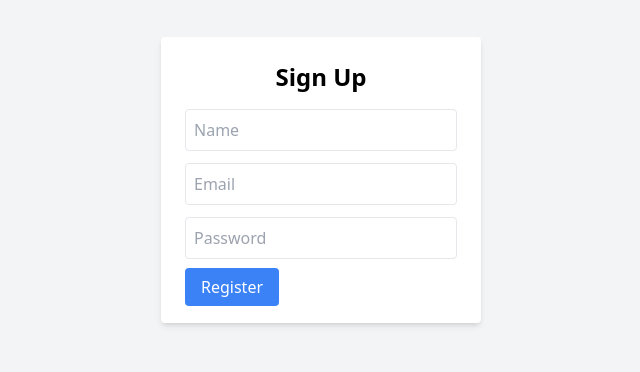
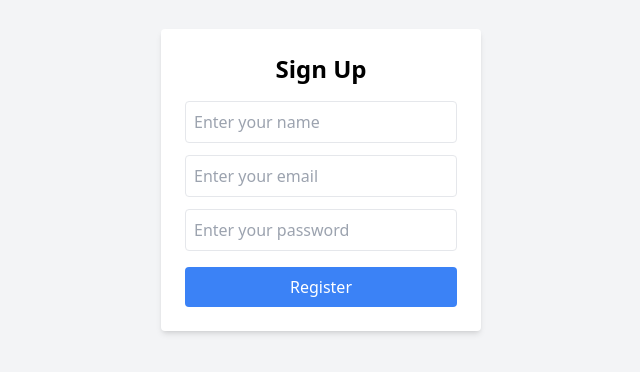
Before and after one commit to ezhil-34/job_tracker_react.js, a React (Vite) app: page /register in a window 1280 px wide. Shown: the part 212-584 px from the top of the page, without its empty margins (319-959 px from the left). Built offline with nearby package versions, Linux system fonts and the light colour scheme.

Commit message:
saved local

```diff
--- a/src/pages/Login.jsx
+++ b/src/pages/Login.jsx
@@ -1,7 +1,9 @@
 import { useState } from "react";
+import { useNavigate } from "react-router-dom";
 
 export default function Login() {
   const [form, setForm] = useState({ email: "", password: "" });
+  const navigate = useNavigate();
 
   const handleChange = (e) => {
     setForm({ ...form, [e.target.name]: e.target.value });
@@ -9,20 +11,43 @@ export default function Login() {
 
   const handleSubmit = (e) => {
     e.preventDefault();
-    console.log("Logging in:", form);
-    // Connect to backend later
+    const users = JSON.parse(localStorage.getItem("users")) || [];
+    const matchedUser = users.find(
+      (user) => user.email === form.email && user.password === form.password
+    );
+
+    if (matchedUser) {
+      localStorage.setItem("loggedInUser", JSON.stringify(matchedUser));
+      alert("Login successful!");
+      navigate("/dashboard");
+    } else {
+      alert("Invalid email or password");
+    }
   };
 
   return (
     <div className="min-h-screen flex items-center justify-center bg-gray-100">
       <form onSubmit={handleSubmit} className="bg-white p-6 rounded shadow-md w-80">
         <h2 className="text-2xl font-bold mb-4 text-center">Sign In</h2>
-        <input name="email" placeholder="Email" onChange={handleChange} className="w-full mb-3 p-2 border rounded" />
-        <input name="password" type="password" placeholder="Password" onChange={handleChange} className="w-full mb-4 p-2 border rounded" />
-        <div className="space-x-4">
-          <a href="/Dashboard" className=" w-full bg-blue-500 text-white px-4 py-2 rounded hover:bg-blue-600">login</a>
-
-        </div>
+        <input
+          name="email"
+          type="email"
+          placeholder="Email"
+          required
+          onChange={handleChange}
+          className="w-full mb-3 p-2 border rounded"
+        />
+        <input
+          name="password"
+          type="password"
+          placeholder="Password"
+          required
+          onChange={handleChange}
+          className="w-full mb-4 p-2 border rounded"
+        />
+        <button type="submit" className="w-full bg-blue-500 text-white px-4 py-2 rounded hover:bg-blue-600">
+          Login
+        </button>
       </form>
     </div>
   );
--- a/src/pages/Register.jsx
+++ b/src/pages/Register.jsx
@@ -1,7 +1,9 @@
 import { useState } from "react";
+import { useNavigate } from "react-router-dom";
 
 export default function Register() {
   const [form, setForm] = useState({ name: "", email: "", password: "" });
+  const navigate = useNavigate();
 
   const handleChange = (e) => {
     setForm({ ...form, [e.target.name]: e.target.value });
@@ -9,21 +11,55 @@ export default function Register() {
 
   const handleSubmit = (e) => {
     e.preventDefault();
-    console.log("Registering:", form);
-    // Connect to backend later
+    const users = JSON.parse(localStorage.getItem("users")) || [];
+
+    const emailExists = users.some((user) => user.email === form.email);
+    if (emailExists) {
+      alert("Email already registered!");
+      return;
+    }
+
+    users.push(form);
+    localStorage.setItem("users", JSON.stringify(users));
+    alert("Registration successful!");
+    navigate("/login");
   };
 
   return (
     <div className="min-h-screen flex items-center justify-center bg-gray-100">
       <form onSubmit={handleSubmit} className="bg-white p-6 rounded shadow-md w-80">
         <h2 className="text-2xl font-bold mb-4 text-center">Sign Up</h2>
-        <input name="name" placeholder="Name" onChange={handleChange} className="w-full mb-3 p-2 border rounded" />
-        <input name="email" placeholder="Email" onChange={handleChange} className="w-full mb-3 p-2 border rounded" />
-        <input name="password" type="password" placeholder="Password" onChange={handleChange} className="w-full mb-4 p-2 border rounded" />
-       <div className="space-x-4">
-          <a href="/login" className=" w-full bg-blue-500 text-white px-4 py-2 rounded hover:bg-blue-600">Register</a>
-
-        </div>
+        <input
+          name="name"
+          type="text"
+          placeholder="Enter your name"
+          required
+          onChange={handleChange}
+          className="w-full mb-3 p-2 border rounded"
+        />
+        <input
+          name="email"
+          type="email"
+          placeholder="Enter your email"
+          required
+          pattern="[a-z0-9._%+-]+@[a-z0-9.-]+\.[a-z]{2,}$"
+          title="Enter a valid email address"
+          onChange={handleChange}
+          className="w-full mb-3 p-2 border rounded"
+        />
+        <input
+          name="password"
+          type="password"
+          placeholder="Enter your password"
+          required
+          pattern="(?=.*\d)(?=.*[a-z])(?=.*[A-Z]).{8,}"
+          title="Password must be at least 8 characters long and contain at least one uppercase letter, one lowercase letter, and one number."
+          onChange={handleChange}
+          className="w-full mb-4 p-2 border rounded"
+        />
+        <button type="submit" className="w-full bg-blue-500 text-white px-4 py-2 rounded hover:bg-blue-600">
+          Register
+        </button>
       </form>
     </div>
   );
```
